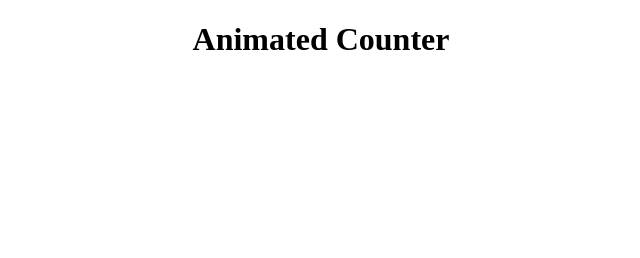
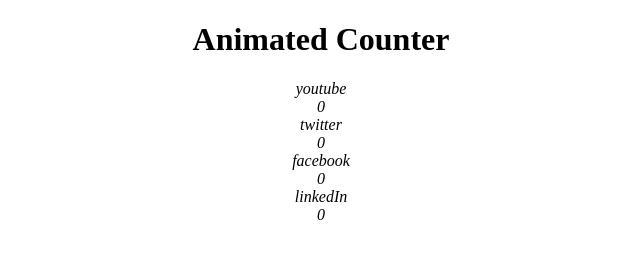
Before and after one commit to patrickdavein/animated-counter-bckp, a plain HTML site: page index.html in a window 1280 px wide. Shown: the whole page, without its empty margins (319-959 px from the left). Drawn offline with Linux system fonts and the light colour scheme.

Commit message:
test commit

```diff
--- a/index.html
+++ b/index.html
@@ -20,7 +20,29 @@
 
         <div class="container">
 
+            <div>
+                <i class="fab fa-youtube fa-4x"> youtube
+                    <div class="counter" data-target='60000'>0</div>
+                </i>
+            </div>
 
+            <div>
+                <i class="fab fa-twitter fa-4x"> twitter
+                    <div class="counter" data-target='15000'>0</div>
+                </i>
+            </div>
+
+            <div>
+                <i class="fab fa-facebook fa-4x"> facebook
+                    <div class="counter" data-target='9000'>0</div>
+                </i>
+            </div>
+
+            <div>
+                <i class="fab fa-linkedin fa-4x"> linkedIn
+                    <div class="counter" data-target='500'>0</div>
+                </i>
+            </div>
 
         </div>
 
```
